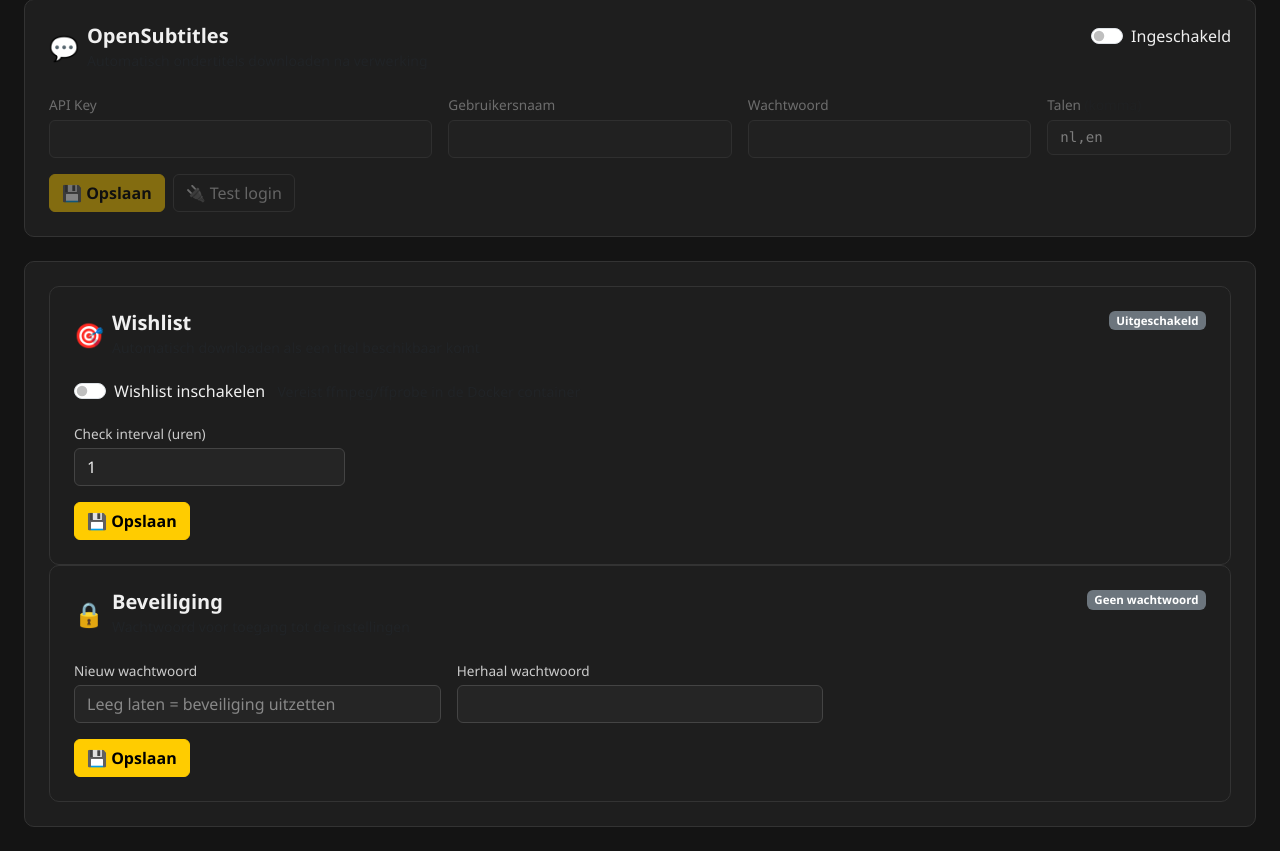
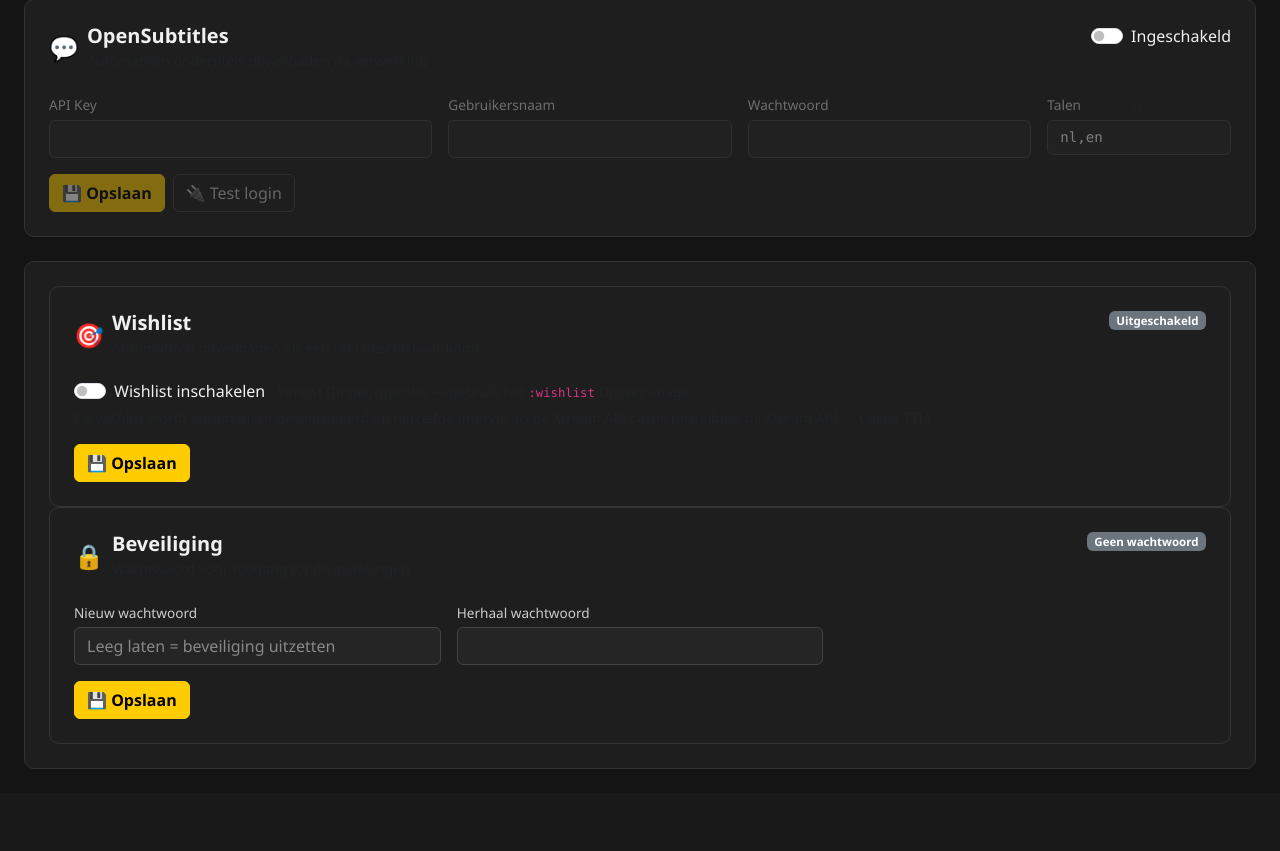
Before and after one commit to WireshJ/MediaManager, a Flask app: page /settings in a window 1280 px wide. Shown: the part 2211-3062 px from the top of the page. After the commit the page ends 2980 px from the top, so only its background shows below. Run offline with Flask 3, Linux system fonts and the light colour scheme; data that the repository does not hold is empty.

Commit message:
fix: Wishlist status groen, interval aan cache TTL gekoppeld
- Status 'toegevoegd_bibliotheek' met groen badge na bibliotheek toevoeging
- Wishlist check interval gelijkgetrokken met Xtream API cache TTL
- Interval veld verwijderd uit Wishlist instellingen
- Uitleg toegevoegd: verwijzing naar Cache TTL instelling

Co-Authored-By: Claude Sonnet 4.6 <noreply@anthropic.com>

```diff
--- a/app.py
+++ b/app.py
@@ -140,7 +140,7 @@ DEFAULT_CONF: Dict[str, Any] = {
     "tmdb":    {"enabled":False,"api_key":""},
     "opensubtitles":{"enabled":False,"api_key":"","username":"","password":"","langs":["nl","en"]},
     "app":     {"settings_password":""},  # leeg = geen beveiliging
-    "wishlist": {"enabled": False, "interval_hours": 1},
+    "wishlist": {"enabled": False},
 }
 
 def _deep_merge(default: dict, saved: dict) -> dict:
@@ -1379,11 +1379,7 @@ def settings():
             })
             global _os_token; _os_token = None
         elif sec == "wishlist":
-            interval = request.form.get("wishlist_interval","1").strip()
-            cfg["wishlist"].update({
-                "enabled":        request.form.get("wishlist_enabled") == "on",
-                "interval_hours": int(interval) if interval.isdigit() else 1,
-            })
+            cfg["wishlist"]["enabled"] = request.form.get("wishlist_enabled") == "on"
         elif sec == "app":
             new_pw      = request.form.get("new_password","").strip()
             confirm_pw  = request.form.get("confirm_password","").strip()
@@ -1886,7 +1882,7 @@ def _wishlist_worker():
     while True:
         try:
             cfg = load_conf()
-            interval = int(cfg.get("wishlist", {}).get("interval_hours", 1))
+            interval = int(cfg.get("cache", {}).get("ttl_hours", 6))
             items = _load_wishlist()
             changed = False
 
@@ -1909,7 +1905,7 @@ def _wishlist_worker():
             except Exception: pass
 
             for item in items:
-                if item.get("status") in ("gedownload", "in_queue"):
+                if item.get("status") in ("toegevoegd_bibliotheek", "gedownload", "in_queue"):
                     continue
 
                 tmdb_id  = str(item.get("tmdb_id", "")).strip()
@@ -1990,7 +1986,7 @@ def _wishlist_worker():
                     print(f"[wishlist] fout bij toevoegen queue voor {title}: {ex}")
                     continue
 
-                item["status"] = "in_queue"
+                item["status"] = "toegevoegd_bibliotheek"
                 changed = True
                 with _wishlist_lock:
                     _wishlist_notifications.append(
--- a/templates/settings.html
+++ b/templates/settings.html
@@ -449,14 +449,10 @@
                      {% if cfg.get('wishlist', {}).get('enabled', False) %}checked{% endif %}>
               <label class="form-check-label" for="wishlist_enabled">
                 Wishlist inschakelen
-                <small class="text-muted ms-2">Vereist ffmpeg/ffprobe in de Docker container</small>
+                <small class="text-muted ms-2">Vereist ffmpeg/ffprobe — gebruik het <code>:wishlist</code> Docker image</small>
               </label>
             </div>
-          </div>
-          <div class="col-md-3">
-            <label class="form-label">Check interval (uren)</label>
-            <input type="number" class="form-control" name="wishlist_interval" min="1" max="24"
-                   value="{{ cfg.get('wishlist', {}).get('interval_hours', 1) }}">
+            <div class="form-text text-muted mt-1">De wishlist wordt automatisch gecontroleerd op hetzelfde interval als de Xtream API cache (instelbaar bij Xtream API → Cache TTL).</div>
           </div>
           <div class="col-12">
             <button type="submit" class="btn btn-primary">💾 Opslaan</button>
```
Also changed, not shown: templates/wishlist.html (+6 -5 lines).
